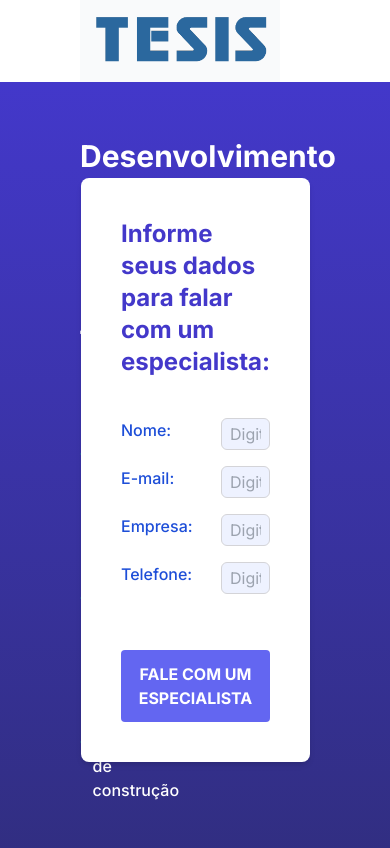
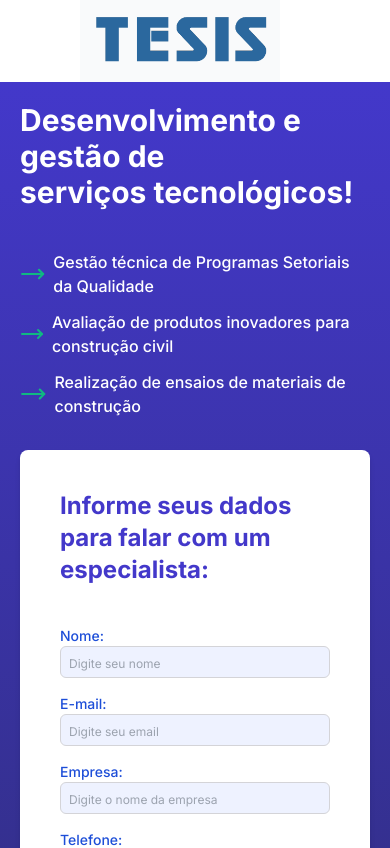
Before and after one commit to juniordbz/desafio-tecnico-tesis, a Next.js app: page / in a window 390 px wide. Shown: the top 848 px of the page. Built offline with nearby package versions, Linux system fonts and the light colour scheme.

Commit message:
Form Section Responsiveness

```diff
--- a/src/app/page.tsx
+++ b/src/app/page.tsx
@@ -1,6 +1,5 @@
-import { Header } from "@/components/Header";
-import { SectionForm } from "@/components/SectionForm";
-import { SectionServices } from "@/components/SectionServices";
+import { SectionForm } from "@/components/FormSection";
+import { SectionServices } from "@/components/ServicesSection";
 
 export default function Home() {
   return (
--- a/src/components/SectionForm/form.tsx
+++ b/src/components/FormSection/form.tsx
@@ -90,7 +90,7 @@ export function Form() {
           <button
             type="submit"
             disabled={isSubmitting}
-            className="uppercase mt-10 col-span-2 bg-indigo-500 hover:bg-indigo-700 text-white font-bold py-3 px-4 rounded disabled:bg-indigo-200"
+            className="text-sm md:text-base uppercase mt-10 col-span-2 bg-indigo-500 hover:bg-indigo-700 text-white font-bold py-3 px-4 rounded disabled:bg-indigo-200"
           >
             Fale com um especialista
           </button>
--- a/src/components/SectionForm/index.tsx
+++ b/src/components/FormSection/index.tsx
@@ -3,28 +3,28 @@ import { Form } from "./form";
 
 export function SectionForm() {
   return (
-    <div className="grid items-center grid-cols-2 w-full bg-gradient-to-b from-indigo-700 to-indigo-900 px-20 py-14">
-      <div>
+    <div className="grid items-center grid-cols-1 gap-y-8  lg:grid-cols-2 w-full bg-gradient-to-b from-indigo-700 to-indigo-900 md:px-20 md:py-14 p-5">
+      <div className="flex flex-col items-center lg:block">
         <h1 className="font-bold text-3xl text-white">
           Desenvolvimento e gestão de <br />
           serviços tecnológicos!
         </h1>
         <div className="text-white font-medium flex flex-col gap-3 mt-10 ">
-          <div className="flex gap-1 items-center">
+          <div className="flex gap-2 items-center">
             <MoveRight className="text-emerald-500 size-8" />
             <span>Gestão técnica de Programas Setoriais da Qualidade</span>
           </div>
-          <div className="flex gap-1 items-center">
+          <div className="flex gap-2 items-center">
             <MoveRight className="text-emerald-500 size-8" />
             <span>Avaliação de produtos inovadores para construção civil</span>
           </div>
-          <div className="flex gap-1 items-center">
+          <div className="flex gap-2 items-center">
             <MoveRight className="text-emerald-500 size-8" />
             <span>Realização de ensaios de materiais de construção</span>
           </div>
         </div>
       </div>
-      <div className="flex justify-end">
+      <div className="flex lg:justify-end justify-center">
         <Form />
       </div>
     </div>
--- a/src/components/SectionServices/card.tsx
+++ b/src/components/ServicesSection/card.tsx
@@ -4,7 +4,7 @@ interface CardProps {
 }
 export function Card({ label, content }: CardProps) {
   return (
-    <div className="bg-white flexf lex-col shadow-md w-80 rounded-lg items-center  p-4">
+    <div className="bg-white flex flex-col shadow-md w-80 rounded-lg items-center  p-4">
       <div className="flex items-center justify-center rounded-full w-24 h-24 bg-gradient-to-b from-indigo-700 to-indigo-900 -m-20 ">
         <span className=" text-white text-4xl ">{label}</span>
       </div>
--- a/src/components/TextInput.tsx
+++ b/src/components/TextInput.tsx
@@ -9,12 +9,14 @@ interface ITextInputProps extends HTMLAttributes<HTMLInputElement> {
 export const TextInput = forwardRef<HTMLInputElement, ITextInputProps>(
   ({ label, error, ...rest }, ref) => {
     return (
-      <div className="grid grid-cols-[100px,1fr]">
-        <label className="text-blue-700 font-medium">{label}</label>
+      <div className="grid grid-col-1 lg:grid-cols-[100px,1fr]">
+        <label className="text-blue-700 font-medium md:text-base text-sm">
+          {label}
+        </label>
         <input
           {...rest}
           type="text"
-          className="w-full rounded-md border border-zinc-300 h-8 px-2 bg-indigo-50"
+          className="placeholder:text-xs w-full rounded-md border border-zinc-300 h-8 px-2 bg-indigo-50"
           ref={ref}
         />
         {error && <span className="text-red-500 col-span-2">{error}</span>}
```
Also changed, not shown: src/components/ServicesSection/index.tsx (renamed from src/components/SectionServices/index.tsx).
